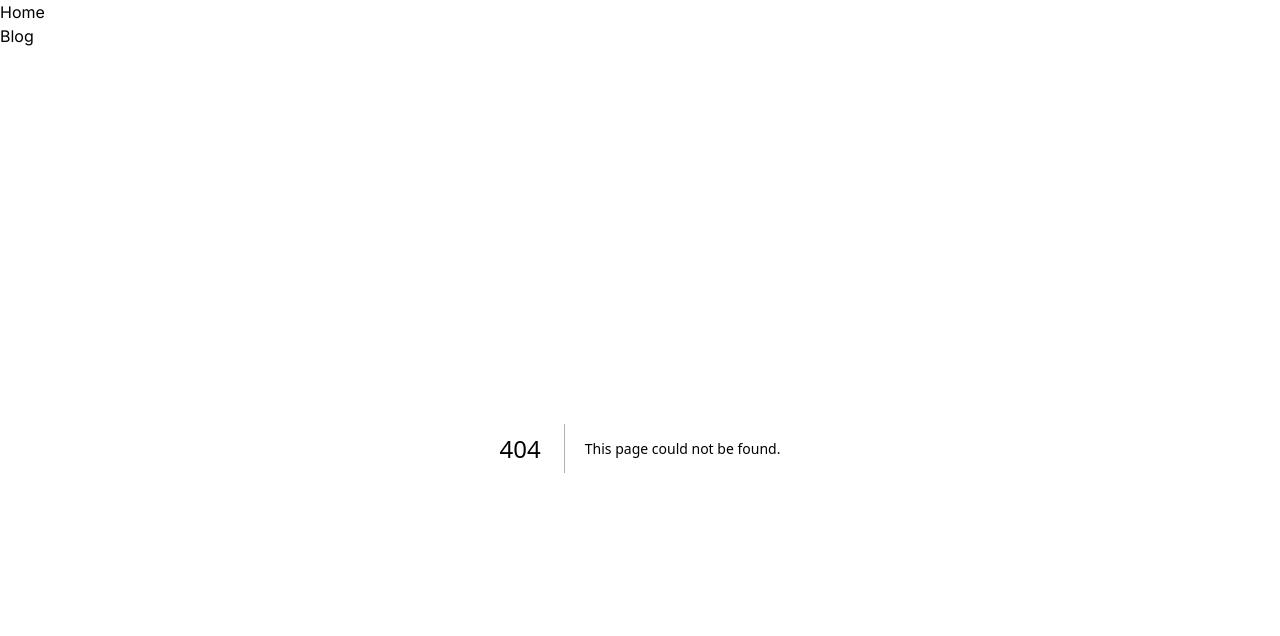
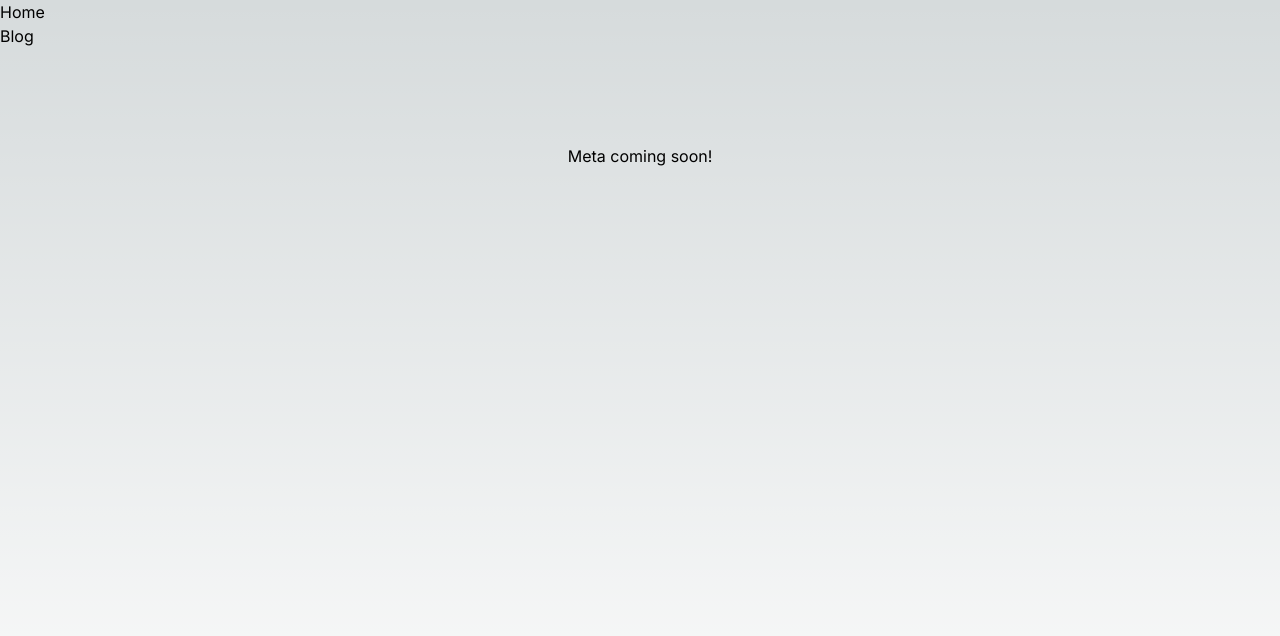
Before and after one commit to khaister/khaister.github.io, a Next.js app: page /meta in a window 1280 px wide. Before the commit this address had no page. Shown: the top 636 px of the page. Built offline with nearby package versions, Linux system fonts and the light colour scheme.

Commit message:
Add Meta page

```diff
--- /dev/null
+++ b/src/app/meta/page.tsx
@@ -0,0 +1,9 @@
+export default function Meta() {
+  return (
+    <main className="flex min-h-screen flex-col items-center justify-between p-24">
+      <div>
+        Meta coming soon!
+      </div>
+    </main>
+  )
+}
```
